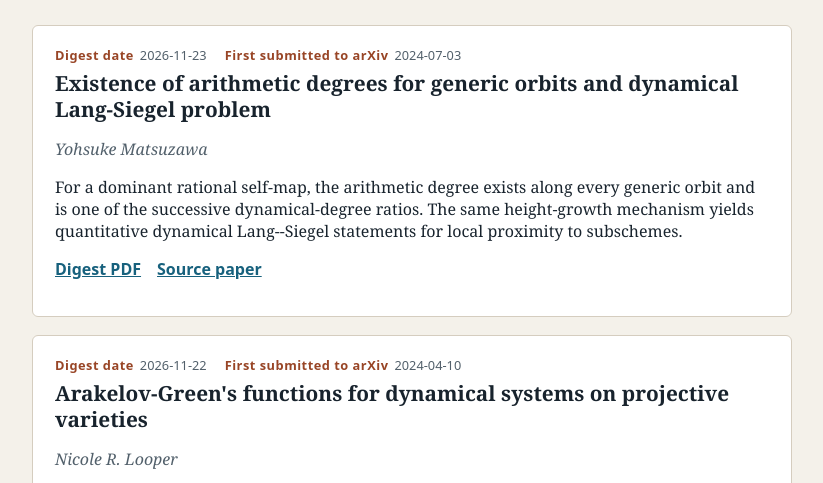
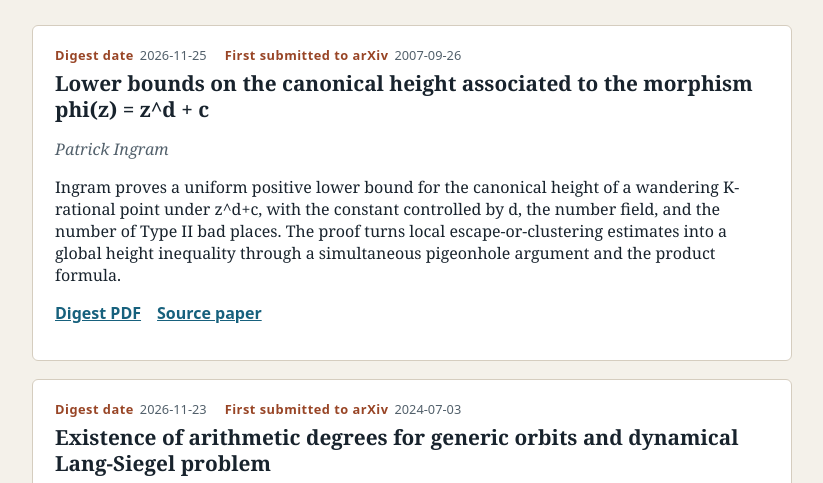
Before and after one commit to Yoaskay/daily-math-paper-digest-pages, a plain HTML site: page topics/arithmetic-dynamics.html in a window 1280 px wide. Shown: the part 279-762 px from the top of the page, without its empty margins (158-981 px from the left). Drawn offline with Linux system fonts and the light colour scheme.

Commit message:
Publish digest site for 2026-11-25

```diff
--- a/topics/arithmetic-dynamics.html
+++ b/topics/arithmetic-dynamics.html
@@ -14,6 +14,16 @@
     <p>Arithmetic dynamics in the broad sense.</p></header>
     <section class="digest-list" aria-label="Arithmetic dynamics digests">
     <article class="digest">
+<dl class="dates">
+<div><dt>Digest date</dt><dd>2026-11-25</dd></div>
+<div><dt>First submitted to arXiv</dt><dd>2007-09-26</dd></div>
+</dl>
+<h2>Lower bounds on the canonical height associated to the morphism phi(z) = z^d + c</h2>
+<p class="authors">Patrick Ingram</p>
+<p>Ingram proves a uniform positive lower bound for the canonical height of a wandering K-rational point under z^d+c, with the constant controlled by d, the number field, and the number of Type II bad places. The proof turns local escape-or-clustering estimates into a global height inequality through a simultaneous pigeonhole argument and the product formula.</p>
+<p class="links"><a href="../digests/2026-11-25-arxiv-0709.4154.pdf">Digest PDF</a> <a href="http://arxiv.org/abs/0709.4154v3">Source paper</a></p>
+</article>
+<article class="digest">
 <dl class="dates">
 <div><dt>Digest date</dt><dd>2026-11-23</dd></div>
 <div><dt>First submitted to arXiv</dt><dd>2024-07-03</dd></div>
```
Also changed, not shown: index.html (+1 -1 lines), 1 other file.
